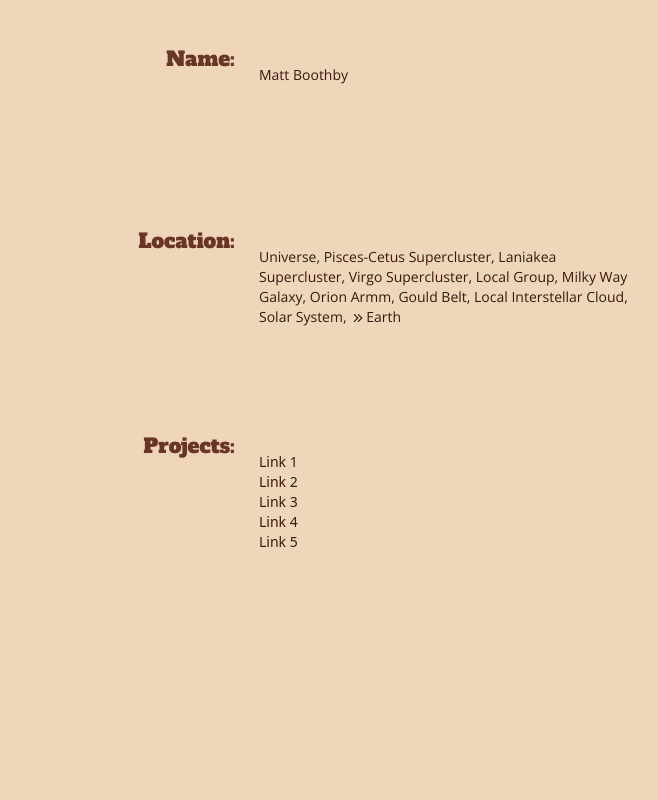
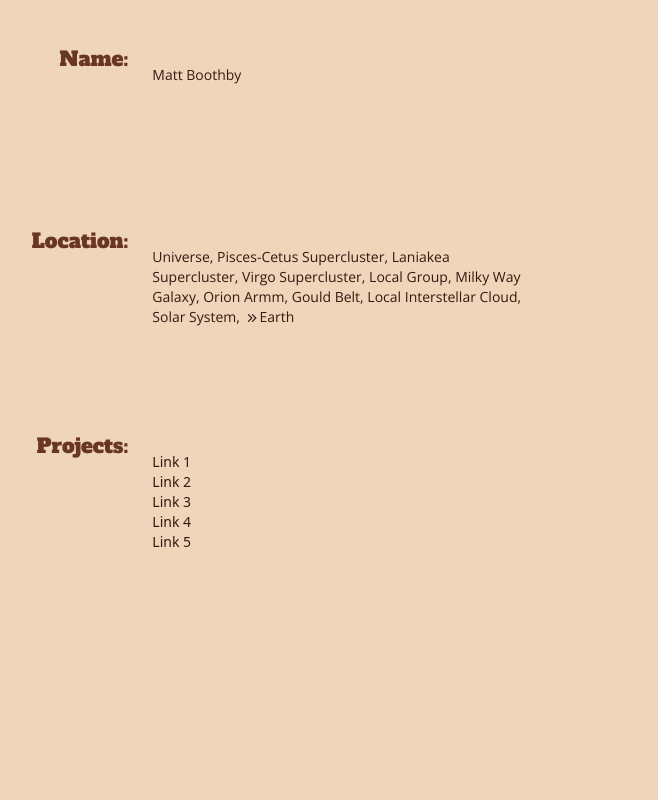
Before and after one commit to smoothby/personal_website, a website: page public/index.html in a window 1280 px wide. Shown: the whole page, without its empty margins (85-743 px from the left). Drawn offline with nearby package versions, Linux system fonts and the light colour scheme.

Commit message:
Adjusted columns

```diff
--- a/public/index.html
+++ b/public/index.html
@@ -22,13 +22,13 @@
 
   <body>
     <div class="grid h-screen grid-cols-12 auto-rows-auto bg-whiskey-200">
-      <div class="col-start-1 col-end-4">
+      <div class="col-start-1 col-end-3">
         <div
           class="w-5 p-0 m-0 border-t-4 border-black border-solid animate-fullpulse"
         ></div>
       </div>
 
-      <div class="col-start-1 col-end-4 row-start-2 row-end-3">
+      <div class="col-start-1 col-end-3 row-start-2 row-end-3">
         <div class="flex flex-col items-end justify-start h-full p-0 m-0">
           <div
             class="w-5 p-0 m-0 border-t-4 border-black border-solid animate-fullpulse"
@@ -39,13 +39,13 @@
         </div>
       </div>
 
-      <div class="col-start-1 col-end-4 row-start-4 row-end-5">
+      <div class="col-start-1 col-end-3 row-start-4 row-end-5">
         <div
           class="w-5 p-0 m-0 border-t-4 border-black border-solid animate-fullpulse"
         ></div>
       </div>
 
-      <div class="col-start-1 col-end-4 row-start-5 row-end-6">
+      <div class="col-start-1 col-end-3 row-start-5 row-end-6">
         <div class="flex flex-col items-end justify-start h-full p-0 m-0">
           <div
             class="w-5 p-0 m-0 border-t-4 border-black border-solid animate-fullpulse"
@@ -56,13 +56,13 @@
         </div>
       </div>
 
-      <div class="col-start-1 col-end-4 row-start-6 row-end-7">
+      <div class="col-start-1 col-end-3 row-start-6 row-end-7">
         <div
           class="w-5 p-0 m-0 border-t-4 border-black border-solid animate-fullpulse"
         ></div>
       </div>
 
-      <div class="col-start-1 col-end-4 row-start-7 row-end-8">
+      <div class="col-start-1 col-end-3 row-start-7 row-end-8">
         <div class="flex flex-col items-end justify-start h-full p-0 m-0">
           <div
             class="w-5 p-0 m-0 border-t-4 border-black border-solid animate-fullpulse"
@@ -71,19 +71,19 @@
         </div>
       </div>
 
-      <div class="col-start-1 col-end-4 row-span-5 row-start-8">
+      <div class="col-start-1 col-end-3 row-span-5 row-start-8">
         <div
           class="w-5 p-0 m-0 border-t-4 border-black border-solid animate-fullpulse"
         ></div>
       </div>
 
-      <div class="col-span-9 col-start-4 row-start-2">
+      <div class="col-span-9 col-start-3 row-start-2">
         <div class="flex flex-col items-start justify-start h-full p-6">
           <h2 class="text-sm font-light font-opensans text-whiskey-950">Matt Boothby</h2>
         </div>
       </div>
 
-      <div class="col-span-4 col-start-4 row-start-5">
+      <div class="col-span-4 col-start-3 row-start-5">
         <div class="flex flex-col items-start justify-start h-full p-6">
           <h2 class="text-sm font-light font-opensans text-whiskey-950">
             Universe, Pisces-Cetus Supercluster, Laniakea Supercluster, Virgo
@@ -105,7 +105,7 @@
         </div>
       </div>
 
-      <div class="col-span-9 col-start-4 row-start-7">
+      <div class="col-span-9 col-start-3 row-start-7">
         <div class="flex flex-col items-start justify-start h-full p-6">
           <ul class="text-sm font-light text-whiskey-950">
             <li>Link 1</li>
```
Also changed, not shown: public/css/style.css, public/css/style.min.css.
